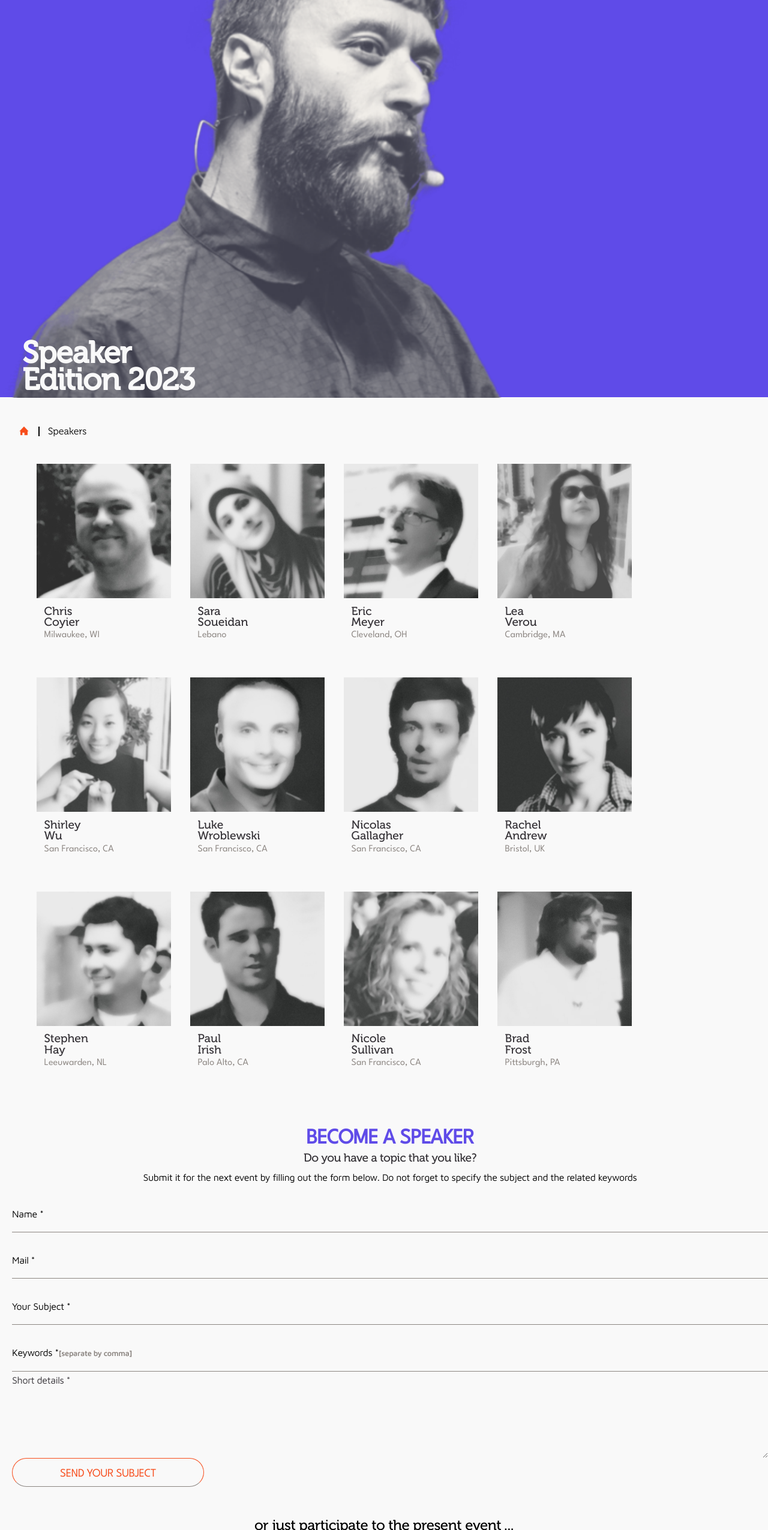
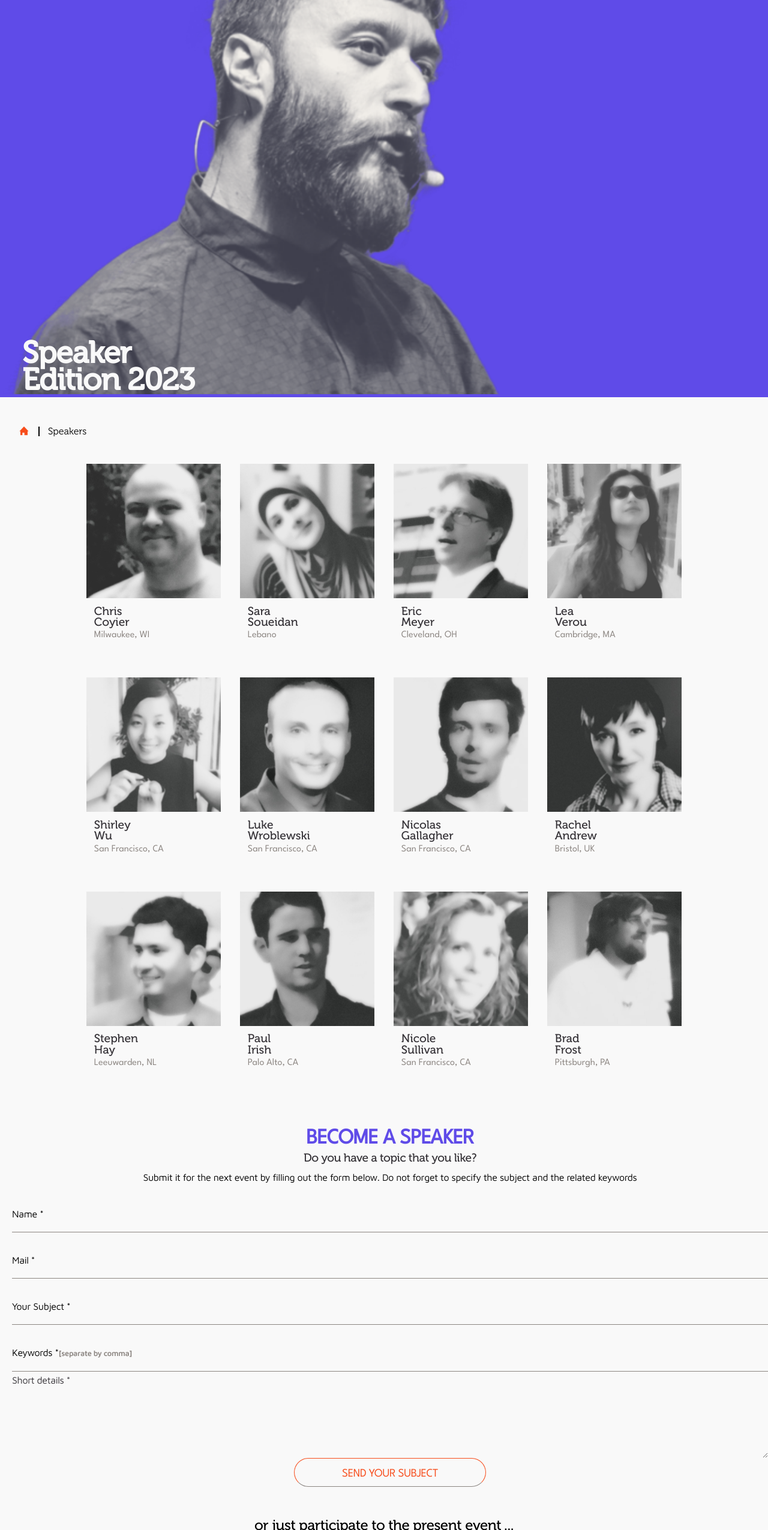
Before and after one commit to RougeC8/codeconf23, a plain HTML site: page dist/index.html in a window 1280 px wide. Shown: the part 250-2800 px from the top of the page at 60% size. Drawn offline with Linux system fonts and the light colour scheme; files whose address does not match are found by name.

Commit message:
petites corrections sur le vif

```diff
--- a/src/_footer.scss
+++ b/src/_footer.scss
@@ -294,6 +294,7 @@
 
 .footer-page__help {
   grid-area: hel2;
+  align-items: center;
 }
 
 .footer-page__logo1 {
--- a/src/_form.scss
+++ b/src/_form.scss
@@ -91,12 +91,13 @@
 
 
   &__submit {
-    display: grid;
+    //display: grid;
     //margin-left: auto;
     width: 20rem;
     height: 3rem;
     text-align: center;
     align-content: center;
+    justify-content: center;
     justify-items: stretch;
 
     justify-content: center;
--- a/src/_hero.scss
+++ b/src/_hero.scss
@@ -3,6 +3,8 @@
 
 
 .hero {
+  width: 100vw;
+  overflow: hidden;
   //border: 10px solid #000;
   display: grid;
   grid-template-columns: repeat(3fr);
@@ -44,6 +46,7 @@
     display: flex;
     justify-content: space-between;
     width: 100vw;
+    overflow: hidden;
     //border: 1px solid #000;
   }
 
--- a/src/_speaker.scss
+++ b/src/_speaker.scss
@@ -1,6 +1,13 @@
 /// SPEAKERS
 //
 // speaker c'est la div qui englobe tout!! speaker__fil-arine et speakers__all
+
+.all_speakers{
+  display: flex;
+  justify-content: center;
+  //background-color: red;
+}
+
 .speakers {
   background-color: $body_color;
   //background-color: #F74D1C;
```
Also changed, not shown: dist/style/style.css, dist/style/style.min.css, 2 other files.
